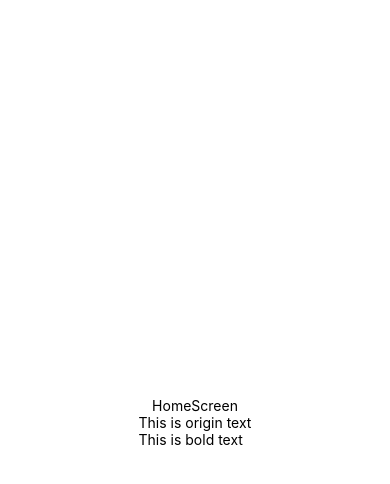
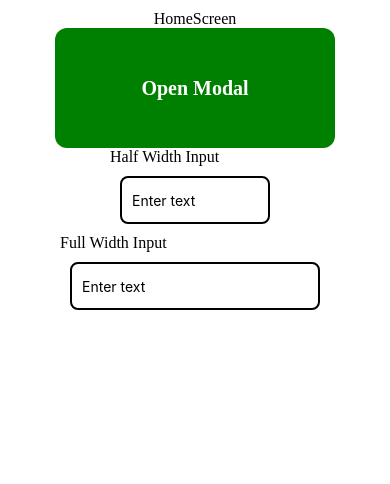
Before and after one commit to chaemina/WasteBankApp, a React Native app in the folder my-app/wasteBankApp/: screen /Home in a window 390 px wide. Shown: the top 484 px of the page. Built offline with nearby package versions, Linux system fonts and the light colour scheme.

Commit message:
feat: common components

```diff
--- a/my-app/wasteBankApp/src/components/common/atoms/CustomAlert.tsx
+++ b/my-app/wasteBankApp/src/components/common/atoms/CustomAlert.tsx
@@ -1,50 +1,8 @@
-import styled from 'styled-components';
+import React from 'react';
+import { Modal, View, StyleSheet } from 'react-native';
+import styled from 'styled-components/native';
 import CustomText from '../atoms/CustomText';
-import {View} from 'react-native';
-
-const AlertTitle = styled(CustomText)`
-  text-align: center;
-  color: #40892d;
-  font-size: 20px;
-  padding: 10px;
-`;
-
-const AlertText = styled(CustomText)`
-  text-align: center;
-  color: #000;
-  font-size: 16px;
-  padding: 5px;
-`;
-
-type AlertButtonProps = {
-  okay: boolean;
-};
-
-const AlertButton = styled(View)<AlertButtonProps>`
-  justify-content: center;
-  align-items: center;
-  border-radius: 20px;
-  width: 54px;
-  height: 40px;
-  border: 3px solid #40892d;
-  background-color: ${({okay}) => (okay ? '#40892D' : '#fff')};
-`;
-
-const AlertButtonContainer = styled(View)`
-  flex-direction: row;
-  justify-content: center;
-  align-items: center;
-  padding: 15px 0px 0px 0px;
-`;
-
-const AlertButtonText = styled(CustomText)<AlertButtonProps>`
-  font-size: 12px;
-  color: ${({okay}) => (okay ? '#fff' : '#000')};
-`;
-
-const Spacer = styled(View)`
-  width: 30px;
-`;
+import CustomButton from '../atoms/CustomButton';
 
 const AlertBox = styled(View)`
   width: 300px;
@@ -54,6 +12,18 @@ const AlertBox = styled(View)`
   background-color: #fff;
   align-items: center;
   justify-content: center;
+  padding: 20px;
+`;
+
+const AlertButtonContainer = styled(View)`
+  flex-direction: row;
+  justify-content: center;
+  align-items: center;
+  padding-top: 15px;
+`;
+
+const Spacer = styled(View)`
+  width: 30px;
 `;
 
 export type AlertProps = {
@@ -63,28 +33,40 @@ export type AlertProps = {
   onClose: () => void;
 };
 
-const CustomAlert: React.FC<AlertProps> = ({title, text, visible, onClose}) => {
-  if (!visible) {
-    return null;
-  }
-
+const CustomAlert: React.FC<AlertProps> = ({ title, text, visible, onClose }) => {
   return (
-    <View>
+    <Modal
+      transparent={true}
+      animationType="none"
+      visible={visible}
+      onRequestClose={onClose}
+    >
+      <View style={styles.modalBackground}>
         <AlertBox>
-        <AlertTitle bold={true}>{title}</AlertTitle>
-        <AlertText>{text}</AlertText>
+          <CustomText bold={true} size="title" color="#40892d">
+            {title}
+          </CustomText>
+          <CustomText size="body" color="#000">
+            {text}
+          </CustomText>
           <AlertButtonContainer>
-          <AlertButton okay={true}>
-            <AlertButtonText okay={true}>Okay</AlertButtonText>
-          </AlertButton>
+            <CustomButton size="xs" label="Okay" onPress={onClose} color="#40892d" />
             <Spacer />
-          <AlertButton okay={false}>
-            <AlertButtonText okay={false}>No</AlertButtonText>
-          </AlertButton>
+            <CustomButton size="xs" label="No" onPress={onClose} color="#fff" />
           </AlertButtonContainer>
         </AlertBox>
       </View>
+    </Modal>
   );
 };
 
+const styles = StyleSheet.create({
+  modalBackground: {
+    flex: 1,
+    justifyContent: 'center',
+    alignItems: 'center',
+    backgroundColor: 'rgba(0, 0, 0, 0.5)',
+  },
+});
+
 export default CustomAlert;
--- a/my-app/wasteBankApp/src/components/common/atoms/CustomButton.tsx
+++ b/my-app/wasteBankApp/src/components/common/atoms/CustomButton.tsx
@@ -1,31 +1,89 @@
 import React, { FC } from "react";
-import { TouchableOpacity, TouchableOpacityProps,Text } from "react-native";
-import styled from 'styled-components';
+import { TouchableOpacity, TouchableOpacityProps } from "react-native";
+import styled from 'styled-components/native';
 import CustomText from "./CustomText";
-
 
 export type Props = {
   label: string;
   color?: string;
+  size?: 'xs' | 'sm' | 'md' | 'lg';
+  rounded?: boolean;
   onPress?: (data?: any) => void;
 } & TouchableOpacityProps;
 
-const CustomButton: FC<Props> = ({ label, onPress, color, ...rest }) => {
+const CustomButton: FC<Props> = ({ label, onPress, color, size = 'md', rounded = false, ...rest }) => {
+  const getTextSize = (size: 'xs' | 'sm' | 'md' | 'lg') => {
+    switch (size) {
+      case 'xs':
+      case 'sm':
+        return 'caption';
+      case 'md':
+        return 'body';
+      case 'lg':
+        return 'title';
+      default:
+        return 'body';
+    }
+  };
+
+  const textSize = getTextSize(size);
+
   return (
-    <StyledButton label="" onPress={onPress} color={color} {...rest}>
-        <CustomText>This is origin text</CustomText>
-        <CustomText bold={true}>This is bold text</CustomText>
+    <StyledButton onPress={onPress} color={color} size={size} rounded={rounded} {...rest}>
+      <CustomText color="white" bold={true} size={textSize}>{label}</CustomText>
     </StyledButton>
   );
 };
 
 export default CustomButton;
 
-const StyledButton = styled(TouchableOpacity)<Props>`
-  width: 50%;
+const getButtonDimensions = (size: 'xs' | 'sm' | 'md' | 'lg') => {
+  switch (size) {
+    // Modal Button
+    case 'xs':
+      return {
+        width: '56px',
+        height: '40px'
+      };
+    // Normal Button
+    case 'sm':
+      return {
+        width: '284px',
+        height: '59px'
+      };
+    // Home List Button
+    case 'md':
+      return {
+        width: '154px',
+        height: '154px'
+      };
+    // Using in SignUp
+    case 'lg':
+      return {
+        width: '280px',
+        height: '120px'
+      };
+    default:
+      return {
+        width: '154px',
+        height: '154px'
+      };
+  }
+};
+
+const StyledButton = styled(TouchableOpacity)<{ color?: string; size: 'xs' | 'sm' | 'md' | 'lg'; rounded: boolean }>`
+  ${({ size }) => {
+    const { width, height } = getButtonDimensions(size);
+    return `
+      width: ${width};
+      height: ${height};
+    `;
+  }}
   align-items: center;
   justify-content: center;
-  height: 50px;
-  background-color: ${({ color }) =>
-    color ? color : 'green'};
+  background-color: ${({ color }) => (color ? color : 'green')};
+  border-radius: ${({ rounded }) => (rounded ? '25px' : '12px')};
 `;
+
+// Using Button Component
+// <CustomButton size='xs' label="Cancel" onPress={() => navigation.navigate('Login')} />
--- /dev/null
+++ b/my-app/wasteBankApp/src/components/common/atoms/CustomInput.tsx
@@ -0,0 +1,73 @@
+import React, { useState } from 'react';
+import CustomText from './CustomText';
+import { SafeAreaView, TextInput, StyleSheet, TextInputProps, ViewStyle } from 'react-native';
+import { moderateScale, scale } from '../../../utils/Scale';
+
+type CustomInputProps = {
+  placeholder?: string;
+  width?: 150 | 250;
+  style?: ViewStyle;
+  autoFocus?: boolean;
+  defaultValue?: string;
+  keyboardType?: TextInputProps['keyboardType'];
+  label?: string;
+};
+
+const CustomInput: React.FC<CustomInputProps> = ({
+  placeholder,
+  width = 250,
+  style,
+  autoFocus,
+  defaultValue,
+  keyboardType,
+  label,
+}) => {
+  const [value, setValue] = useState(defaultValue || '');
+
+  const inputStyle = StyleSheet.flatten([
+    styles.defaultInput,
+    { width: moderateScale(width, 0.3) },
+    style,
+  ]);
+
+  return (
+    <SafeAreaView>
+      {label && <CustomText>{label}</CustomText>}
+      <TextInput
+        style={inputStyle}
+        onChangeText={setValue}
+        value={value}
+        placeholder={placeholder}
+        autoFocus={autoFocus}
+        keyboardType={keyboardType}
+      />
+    </SafeAreaView>
+  );
+};
+
+const styles = StyleSheet.create({
+  defaultInput: {
+    height: moderateScale(48, 0.3),
+    borderWidth: 2,
+    padding: scale(10),
+    margin: scale(10),
+    borderRadius: 8,
+    borderColor: '#000000',
+    backgroundColor: '#fff',
+  },
+});
+
+export default CustomInput;
+
+// Using Input Component
+
+{/* <CustomInput
+  placeholder="Enter text"
+  label="Default Width (250)"
+/>
+
+<CustomInput
+  placeholder="Enter text"
+  label="Width 100"
+  width={100}
+/> */}
--- a/my-app/wasteBankApp/src/components/common/atoms/CustomText.tsx
+++ b/my-app/wasteBankApp/src/components/common/atoms/CustomText.tsx
@@ -1,21 +1,48 @@
 import React, { FC } from "react";
 import { Text } from "react-native";
-import styled from 'styled-components';
+import styled from 'styled-components/native';
 
 export type Props = {
-    children: string;
-    bold?: boolean;
+  children: string;
+  bold?: boolean;
+  color?: string;
+  size?: 'title' | 'body' | 'caption';
 }
 
-const CustomText: FC<Props> = ({ children, bold, ...rest }) => {
+const getFontSize = (size: 'title' | 'body' | 'caption' | undefined): number => {
+  switch (size) {
+    case 'title':
+      return 20;
+    case 'body':
+      return 16;
+    case 'caption':
+      return 12;
+    default:
+      return 16;
+  }
+};
+
+const CustomText: FC<Props> = ({ children, bold, color, size, ...rest }) => {
+  const fontSize = getFontSize(size);
+
   return (
-     <StyledText bold={bold} {...rest}>{children}</StyledText>
+    <StyledText bold={bold} color={color} fontSize={fontSize} {...rest}>
+      {children}
+    </StyledText>
   );
 };
 
 export default CustomText;
 
-const StyledText = styled(Text)<{ bold?: boolean }>`
+const StyledText = styled(Text)<{ bold?: boolean; color?: string; fontSize: number }>`
   font-family: 'Inter-Regular';
   font-weight: ${({ bold }) => (bold ? 'bold' : 'normal')};
+  color: ${({ color }) => (color ? color : 'black')};
+  font-size: ${({ fontSize }) => fontSize}px;
 `;
+
+// Using Custom Text
+
+{/* <CustomText size="title" bold color="red">This is a title</CustomText>
+<CustomText size="body">This is body text</CustomText>
+<CustomText size="caption" color="gray">This is a caption</CustomText> */}
--- /dev/null
+++ b/my-app/wasteBankApp/src/components/common/atoms/ScrollContainer.tsx
@@ -0,0 +1,37 @@
+import React, { ReactNode } from 'react';
+import { View, SafeAreaView, ScrollView, ViewStyle } from 'react-native';
+import { scale, width } from '../../../utils/Scale';
+
+type ScrollContainerProps = {
+  children: ReactNode;
+};
+
+const ScrollContainer: React.FC<ScrollContainerProps> = ({ children }) => {
+  // 태블릿 판별 기준 설정 (너비 기준)
+  const isTablet = width >= 300; // 300dp를 기준으로 태블릿 판별
+
+  const customStyle: ViewStyle = {
+    width: width,
+    height: '100%',
+    alignItems: 'center',
+    justifyContent: 'center',
+    padding: scale(10),
+  };
+
+  // 디바이스가 태블릿인 경우 ScrollView 사용, 그렇지 않으면 View 사용
+  const ScrollViewComponent: React.ElementType = isTablet ? ScrollView : View;
+
+  return (
+    <SafeAreaView style={{ flex: 1 }}>
+      <ScrollViewComponent style={{ flex: 1 }}>
+        <View style={{ flexGrow: 1, justifyContent: 'center', alignItems: 'center' }}>
+          <View style={customStyle}>
+            {children}
+          </View>
+        </View>
+      </ScrollViewComponent>
+    </SafeAreaView>
+  );
+};
+
+export default ScrollContainer;
--- a/my-app/wasteBankApp/src/screens/commoon/HomeScreen.tsx
+++ b/my-app/wasteBankApp/src/screens/commoon/HomeScreen.tsx
@@ -1,21 +1,62 @@
-import { Text, View } from 'react-native';
+import React, { useState } from 'react';
+import { Modal, View, StyleSheet } from 'react-native';
 import { useNav } from '../../hooks/useNav';
 import CustomButton from '../../components/common/atoms/CustomButton';
 import CustomText from '../../components/common/atoms/CustomText';
+import ScrollContainer from '../../components/common/atoms/ScrollContainer';
+import CustomInput from '../../components/common/atoms/CustomInput';
+import CustomAlert from '../../components/common/atoms/CustomAlert';
 
+// Components Using Example Code
+const HomeScreen = () => {
+  const navigation = useNav();
+  const [modalVisible, setModalVisible] = useState(false);
 
-const HomeScreen = () => {
-    const navigation = useNav();
+  const openModal = () => {
+    setModalVisible(true);
+  };
+
+  const closeModal = () => {
+    setModalVisible(false);
+  };
 
   return (
-    <View style={{ flex: 1, justifyContent: 'center', alignItems: 'center' }}>
+    <ScrollContainer>
       <CustomText>HomeScreen</CustomText>
       <CustomButton
-        label="Navigation Test"
-        onPress={() => navigation.navigate('Login')}
-        />
-    </View>
+        size='lg'
+        label="Open Modal"
+        onPress={openModal}
+      />
+      <CustomInput
+        placeholder="Enter text"
+        label="Half Width Input"
+        width={150}
+      />
+      <CustomInput
+        placeholder="Enter text"
+        label="Full Width Input"
+      />
+        <View style={styles.modalBackground}>
+          <CustomAlert
+            title="Alert Title"
+            text="This is an alert message."
+            visible={modalVisible}
+            onClose={closeModal}
+
+          />
+        </View>
+    </ScrollContainer>
   );
 };
 
+const styles = StyleSheet.create({
+  modalBackground: {
+    flex: 1,
+    justifyContent: 'center',
+    alignItems: 'center',
+    backgroundColor: 'rgba(0, 0, 0, 0.5)',
+  },
+});
+
 export default HomeScreen;
--- /dev/null
+++ b/my-app/wasteBankApp/src/utils/Scale.ts
@@ -0,0 +1,16 @@
+import { Dimensions } from 'react-native';
+
+const { width, height } = Dimensions.get('window');
+const guidelineBaseWidth = 390;
+const guidelineBaseHeight = 680;
+
+// 뷰포트기반
+const scale = (size: number): number => (width / guidelineBaseWidth) * size;
+
+// 높이기반
+const verticalScale = (size: number): number => (height / guidelineBaseHeight) * size;
+
+// factor값 제어
+const moderateScale = (size: number, factor: number = 0.5): number => size + (scale(size) - size) * factor;
+
+export { scale, verticalScale, moderateScale, width, height };
```
Also changed, not shown: my-app/wasteBankApp/src/components/common/atoms/Container.tsx (added, +31 -0 lines). Lines whose indentation alone changed are shown as unchanged.
